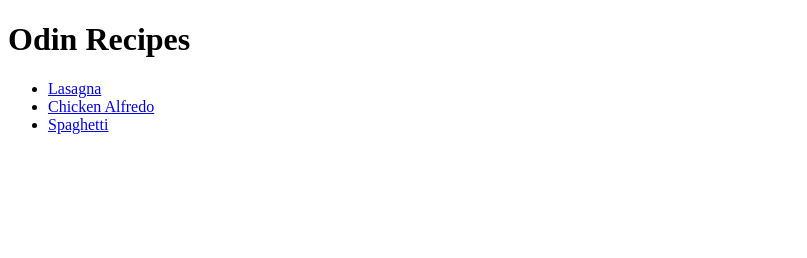
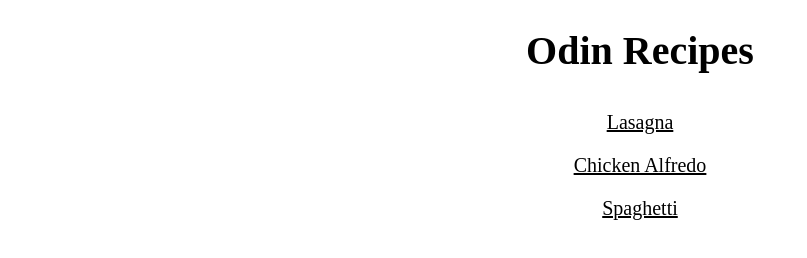
Before and after one commit to RobJoeeLee/odin-recipes, a plain HTML site: page index.html in a window 1280 px wide. Shown: the whole page, without its empty margins (0-807 px from the left). Drawn offline with Linux system fonts and the light colour scheme.

Commit message:
Uploading all files

```diff
--- a/index.html
+++ b/index.html
@@ -4,13 +4,17 @@
         <meta charset="UTF-8">
         <meta name="viewport" content="width=device-width, initial-scale=1.0">
             <title>Odin Recipes</title>
+            <link rel="stylesheet" href="styles.css">
     </head>
     <body>
         <h1>Odin Recipes</h1>
-<ul>
-        <li><a href="./recipes/lasagna.html">Lasagna</a></li>
-        <li><a href="./recipes/chicken-alfredo.html">Chicken Alfredo</a></li>
-        <li><a href="./recipes/spaghetti.html">Spaghetti</a></li>
-</ul>
+
+        <div class="container">
+
+        <a href="./recipes/lasagna.html">Lasagna</a>
+       <a href="./recipes/chicken-alfredo.html">Chicken Alfredo</a>
+        <a href="./recipes/spaghetti.html">Spaghetti</a>
+
+        </div>
     </body>
 </html>
--- /dev/null
+++ b/styles.css
@@ -0,0 +1,26 @@
+h1 {
+    text-align: center;
+    font-size: 40px;
+}
+
+.container {
+   display: flex;
+   flex-direction: column;
+   justify-content: center;
+   align-items: center;
+   font-size: 20px;
+
+}
+
+a{
+    margin: 10px;
+    color: black;
+}
+
+h2{
+    margin: 0%;
+    color: rgb(154, 5, 5);
+}
+h3 {
+    margin: 0%;
+}
```
Also changed, not shown: recipes/chicken-alfredo.html (+3 -1 lines), recipes/lasagna.html (+3 -2 lines), recipes/spaghetti.html (+3 -2 lines), 1 other file.
